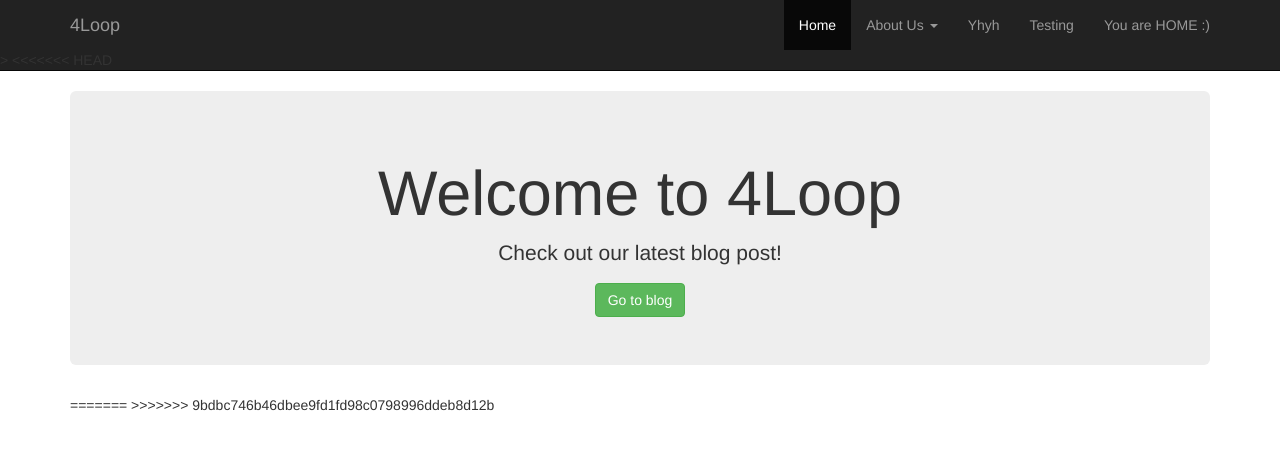
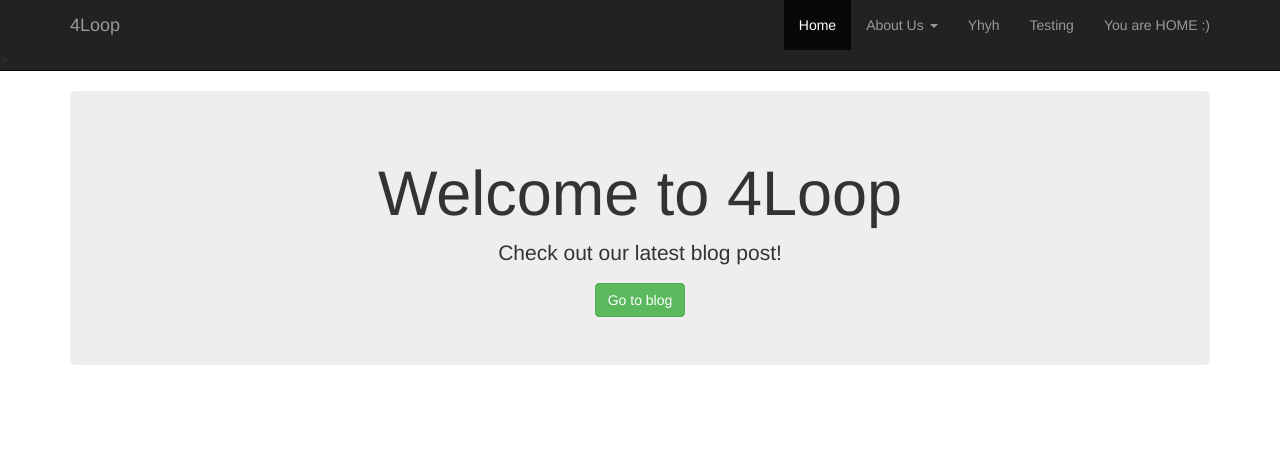
Before and after one commit to wsfan/4loop, a Jekyll site: the page Bootstrap/blogpage.html, which Jekyll copies as it is, in a window 1280 px wide. Shown: the top 450 px of the page. Built offline with Jekyll 4.4.1, drawn with Linux system fonts in a browser that asks for light colours; nearby versions of some CDN libraries.

Commit message:
Update blogpage.html

```diff
--- a/Bootstrap/blogpage.html
+++ b/Bootstrap/blogpage.html
@@ -6,8 +6,8 @@
         <meta http-equiv="X-UA-Compatible" content="IE=edge,chrome=1">
 		<title> 4Loop </title>
 		<meta name="viewport" content="width=device-width, initial-scale=1.0">
-		<link href = "css/bootstrap.min.css" rel = "stylesheet">
-		<link href = "css/styles.css" rel = "stylesheet">
+		<link href = "http://wsfan.github.io/4loop/Bootstrap/css/bootstrap.min.css" rel = "stylesheet">
+		<link href = "http://wsfan.github.io/4loop/Bootstrap/css/styles.css" rel = "stylesheet">
 	</head>
 <body>
 
@@ -49,10 +49,7 @@
 </div>
 
 
-<!--Piri>
-=======
 
-=======
 <!-- Google Analytics code-->>
 
 		<script>
@@ -68,10 +65,7 @@
 
 
 
-<<<<<<< HEAD
-<!-- hi Piri>
-=======
-<!-- comment -->
+
 
 </div>
 
@@ -82,9 +76,7 @@
 			<p>Check out our latest blog post!</p>
 			<a href = "http://wsfan.github.io/4loop/2014/06/16/post1.html" class = "btn - btn-success">Go to blog</a></center>
 	</div>
-=======
 
->>>>>>> 9bdbc746b46dbee9fd1fd98c0798996ddeb8d12b
 </div>
 
 
```
